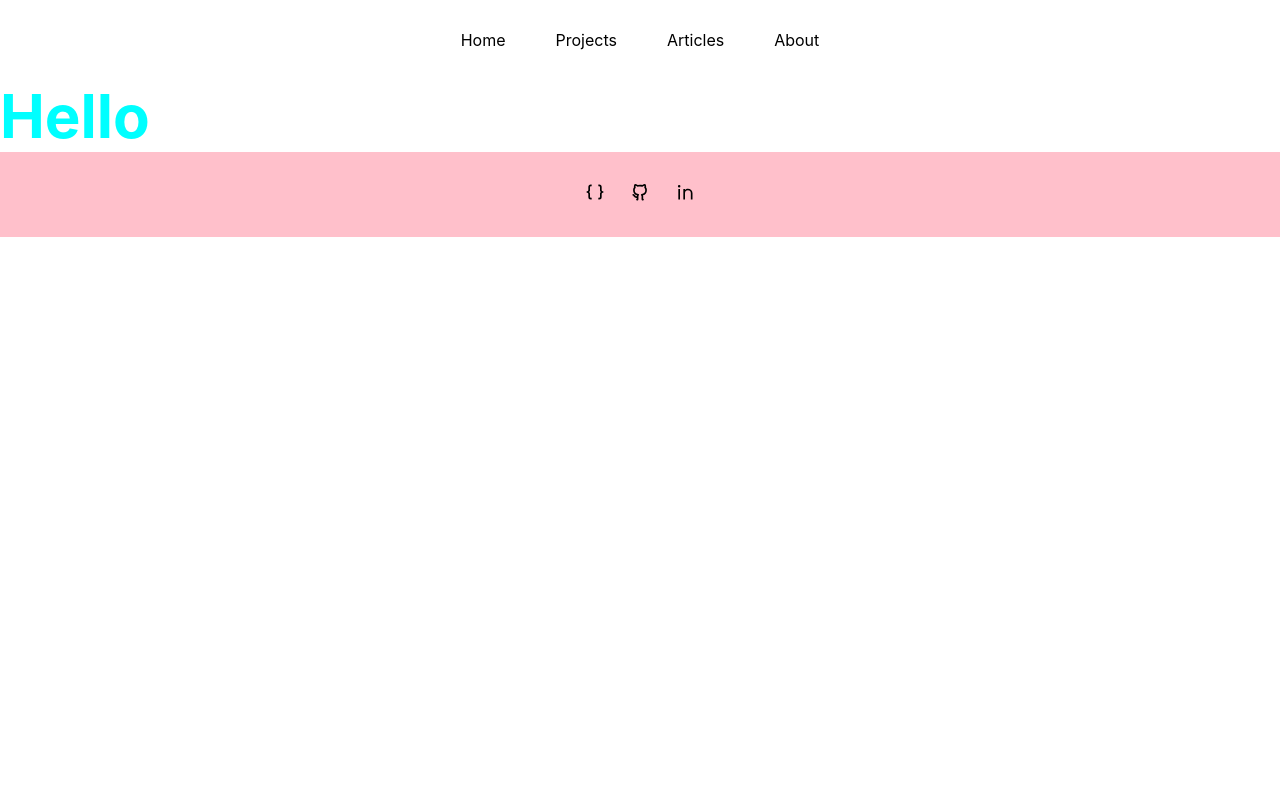
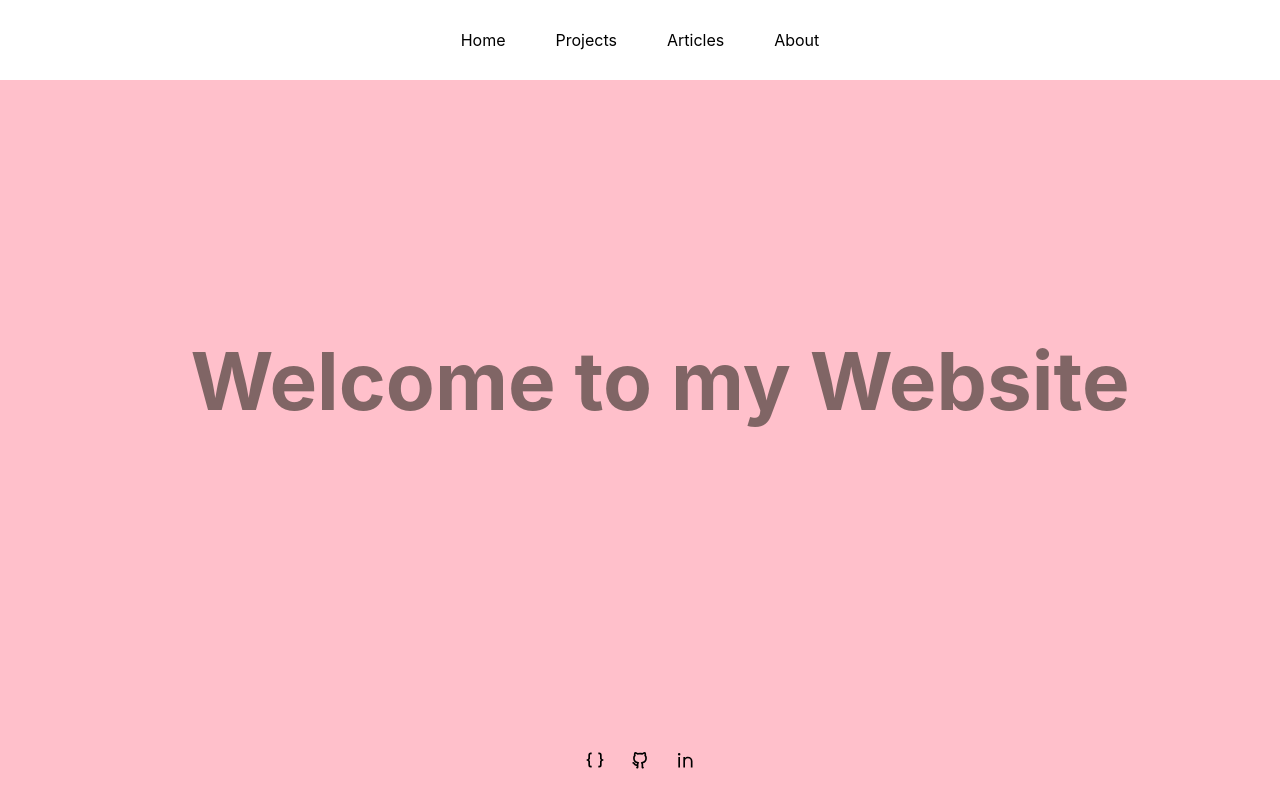
Before and after one commit to thneves/Thales-Next, a Next.js app: page / in a window 1280 px wide. Built offline with nearby package versions, Linux system fonts and the light colour scheme.

Commit message:
Starting with Intro animation

```diff
--- /dev/null
+++ b/components/Intro.tsx
@@ -0,0 +1,33 @@
+import styled from "styled-components";
+import { motion } from "framer-motion";
+import { SSL_OP_SSLEAY_080_CLIENT_DH_BUG } from "constants";
+
+const HomeContainer = styled(motion.div)`
+  display: flex;
+  justify-content: center;
+  align-items: center;
+  height: 80vh;
+  background-color: pink;
+`
+
+const Intro = () => {
+  return (
+    <HomeContainer
+       initial={{ opacity: 0}}
+       animate={{ opacity: 1}}
+       transition={{ duration: 2}}
+    >
+      <motion.h2
+      initial={{ fontSize: 80}}
+      animate={{
+        fontSize: 100, color: '#806565', x: 20, y: -20
+      }}
+      transition={{ duration: 2}}
+      >
+        Welcome to my Website
+      </motion.h2>
+    </HomeContainer>
+  )
+}
+
+export default Intro;
--- a/pages/index.tsx
+++ b/pages/index.tsx
@@ -1,19 +1,13 @@
-import styled from "styled-components";
 import Footer from "../components/Footer";
+import Intro from "../components/Intro";
 import Navbar from "../components/Navbar";
 import BasicLayout from "../layout/Basic";
-
-
-const Title = styled.h1`
-  color: aqua;
-  font-size: 60px;
-`
 
 const Home = () => {
   return (
     <BasicLayout>
-      <Navbar></Navbar>
-      <Title>Hello</Title>
+      <Navbar />
+      <Intro />
       <Footer />
     </BasicLayout>
   )
```
